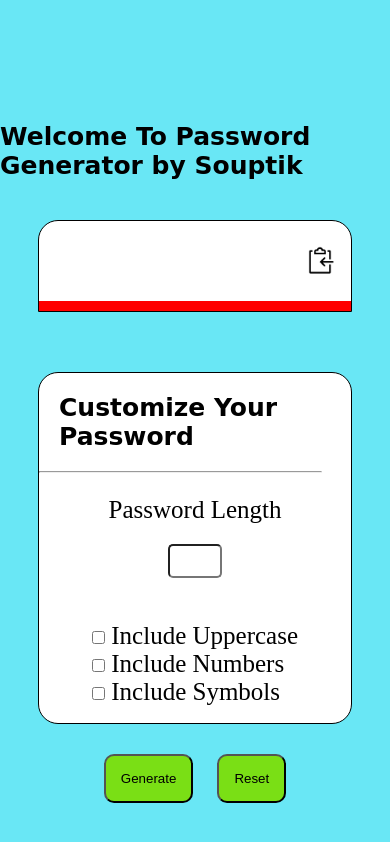
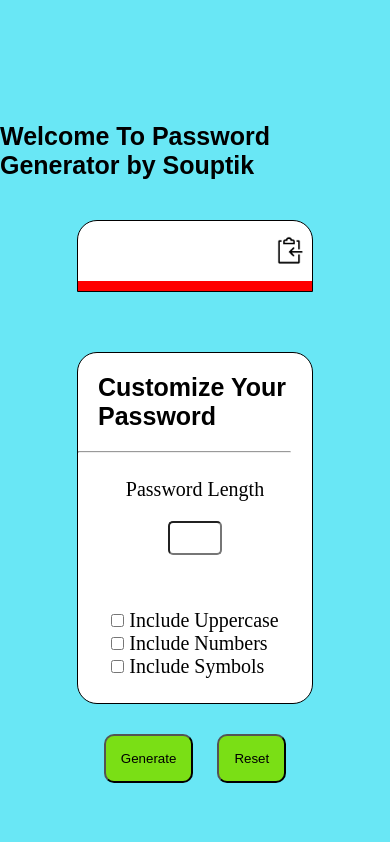
Before and after one commit to Souptikpatra/Password-Generator, a plain HTML site: page index.html in a window 390 px wide. Drawn offline with Linux system fonts and the light colour scheme.

Commit message:
bug fixes

```diff
--- a/index.html
+++ b/index.html
@@ -34,7 +34,7 @@
 
                 <div id="customize-container">
                     <div id="length-selector">
-                        <div style="font-size: 25px;">Password Length</div>
+                        <div >Password Length</div>
                         <div>
                             <input type="text" id="length">
                         </div>
@@ -42,15 +42,15 @@
 
                     <div id="custom-option">
                         <div id="cheakbox">
-                            <div style="font-size: 25px;">
+                            <div class="tick" >
                                 <input type="checkbox" id="uppercase">
                                  Include Uppercase
                             </div>
-                            <div style="font-size: 25px;">
+                            <div class="tick">
                                 <input type="checkbox" id="numbers">
                                 Include Numbers
                             </div>
-                            <div style="font-size: 25px;">
+                            <div class="tick">
                                 <input type="checkbox" id="symbols">
                                 Include Symbols
                             </div>
--- a/style.css
+++ b/style.css
@@ -20,7 +20,7 @@ body{
     align-items: center;
 }
 #container > h1{
-    font-family: cursive;
+    font-family: sans-serif;
 }
 #output-box{
     width: 80%;
@@ -35,6 +35,7 @@ body{
 }
 #output{
     height: 80px;
+    width: auto;
     display: flex;
     flex-direction: row;
 }
@@ -47,6 +48,9 @@ body{
     overflow-x: scroll;
 }
 #password{
+    border-top-left-radius: 20px ;
+    width: 100%;
+    height: 100%;
     font-size: 40px;
 }
 #copy-btn{
@@ -73,7 +77,7 @@ body{
 }
 #customize-box > h2{
     font-size: 28px;
-    font-family: cursive;
+    font-family: sans-serif;
    margin: 20px;
 }
 #customize-container{
@@ -105,6 +109,10 @@ body{
     align-items: center;
     justify-content: center;
 }
+
+#length-selector > div , .tick {
+    font-size: 25px;
+}
 /*-------------------------------*/
 #control-buttons{
     margin-top: 20px;
@@ -123,6 +131,20 @@ body{
 
 
 @media screen and (max-width: 728px) {
+    #output-box{
+        width: 60%;
+        height: 70px;
+    }
+    #output{
+        height: 60px;
+    }
+    #password{
+        font-size: 30px;
+    }
+
+    #customize-box{
+        width: 60%;
+    }
     #customize-container{
         display: grid;
         grid-template-columns: auto;
@@ -140,4 +162,8 @@ body{
     #container >h1 , #customize-box > h2 {
         font-size: 25px;
     }
+    #length-selector > div , .tick {
+        font-size: 20px;
+    }
+
   }
```
